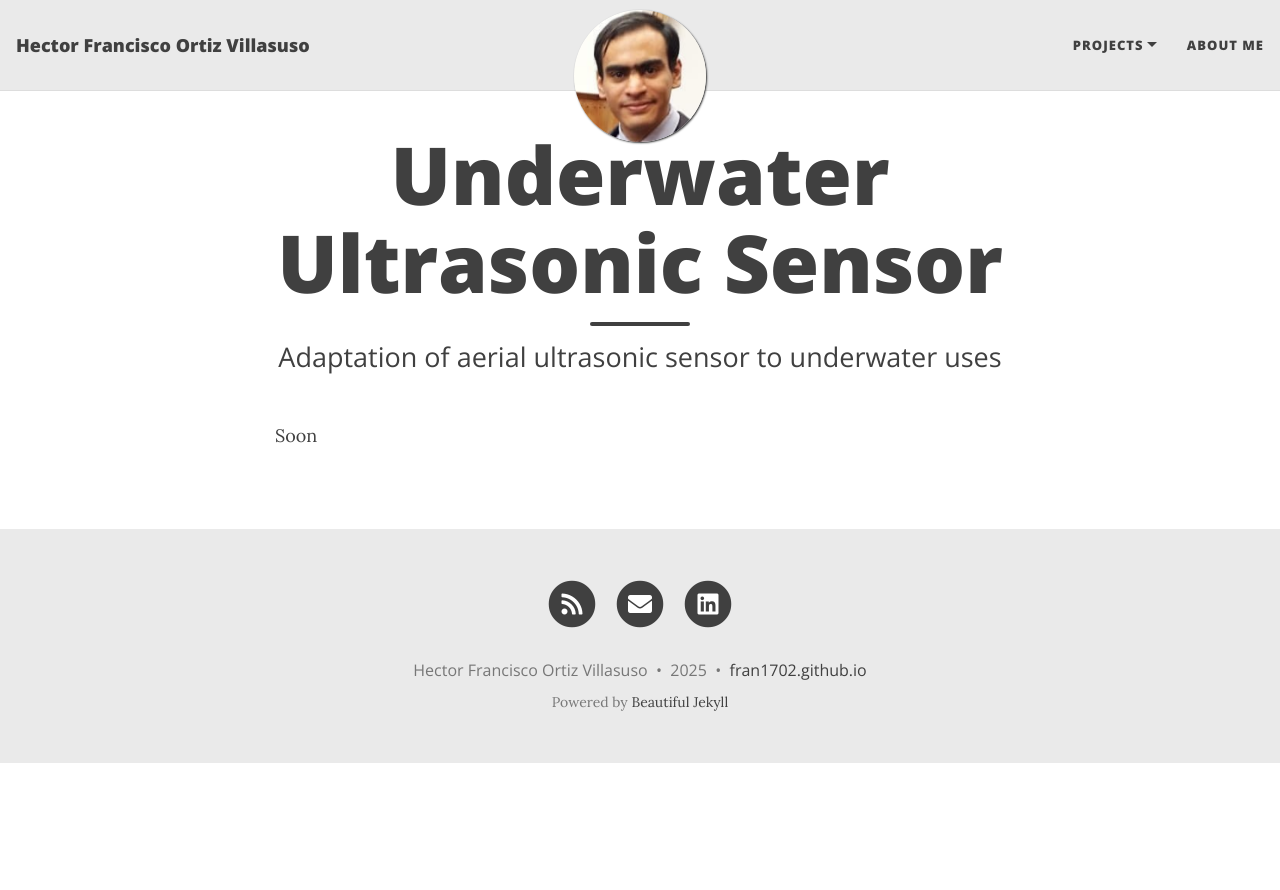
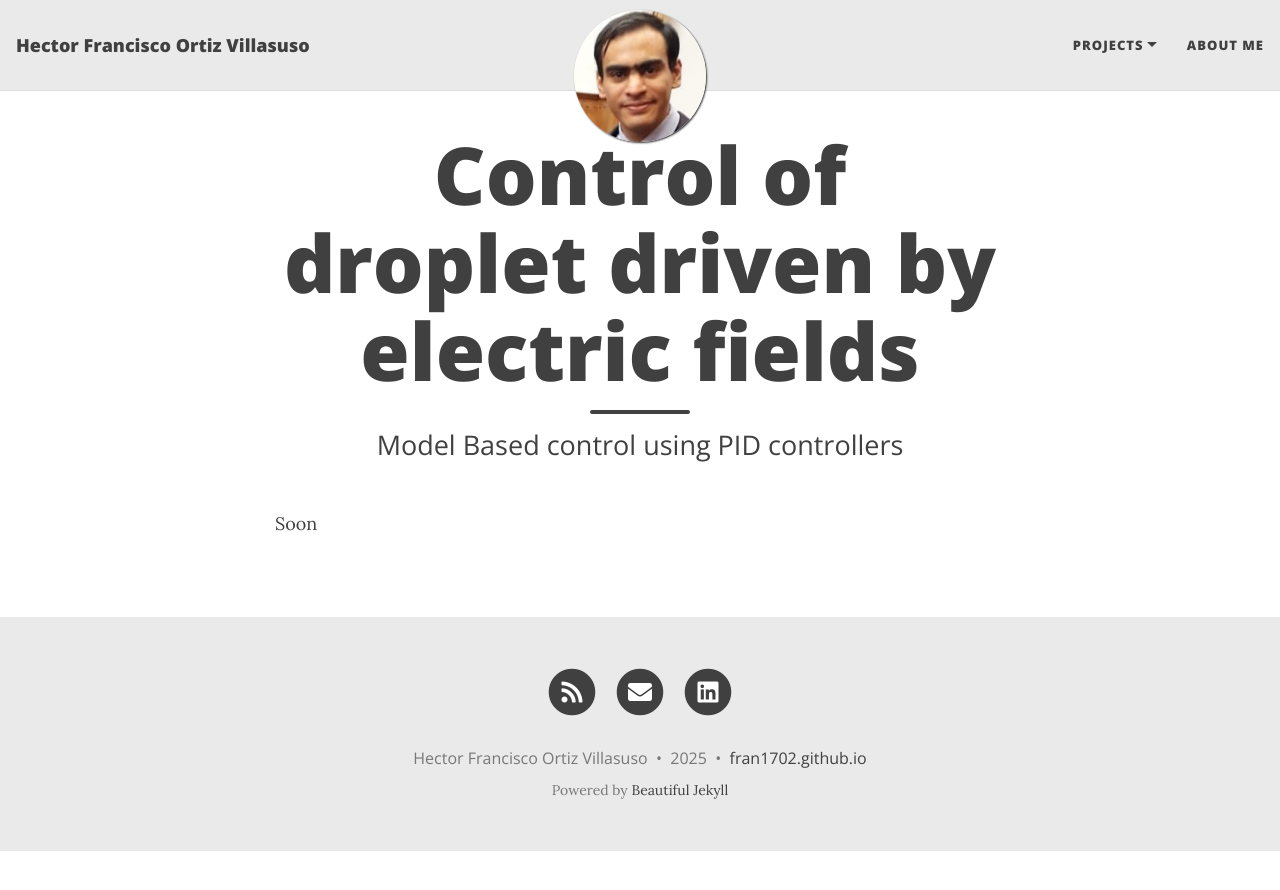
Before and after one commit to Fran1702/Fran1702.github.io, a Jekyll site: the page built from EHD-Droplets.md, in a window 1280 px wide. Shown: the top 890 px of the page. Built offline with Jekyll 4.4.1, drawn with Linux system fonts in a browser that asks for light colours; nearby versions of some CDN libraries.

Commit message:
Update EHD-Droplets.md

```diff
--- a/EHD-Droplets.md
+++ b/EHD-Droplets.md
@@ -1,7 +1,7 @@
 ---
 layout: page
-title: Underwater Ultrasonic Sensor
-subtitle: Adaptation of aerial ultrasonic sensor to underwater uses
+title: Control of droplet driven by electric fields
+subtitle: Model Based control using PID controllers
 ---
 
 Soon
```
